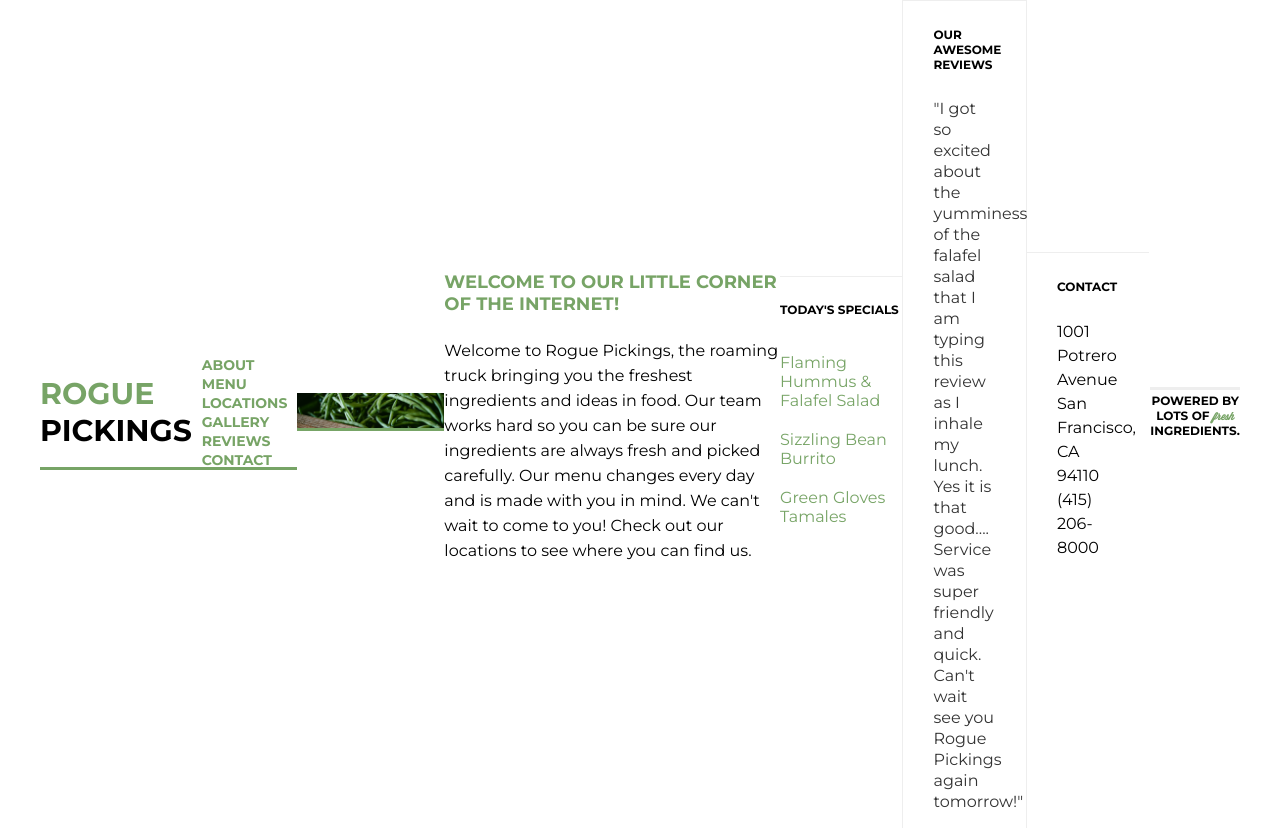
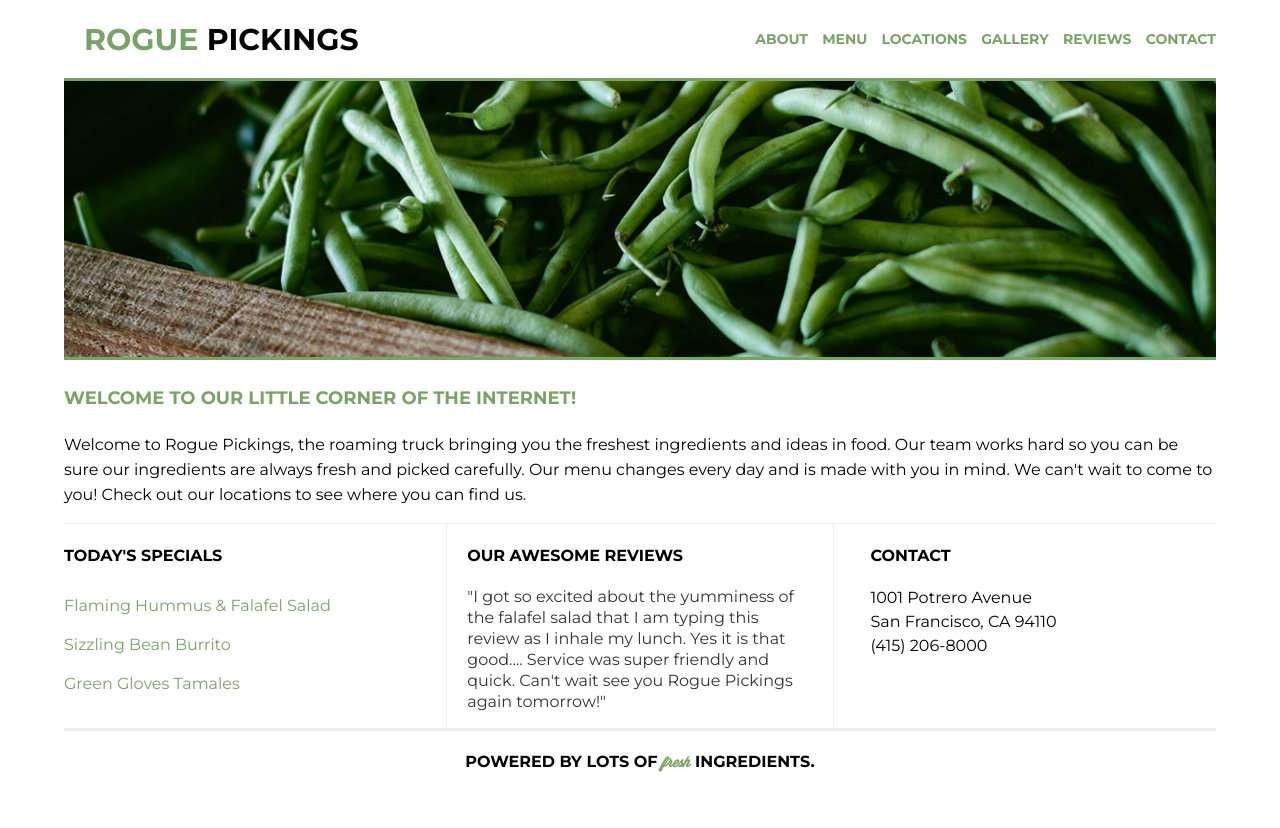
Before and after one commit to Mai30/rogue_pickings-responsive, a plain HTML site: page index.html in a window 1280 px wide. After the commit the page ends 800 px from the top, so only its background shows below. Drawn offline with Linux system fonts and the light colour scheme.

Commit message:
finishing making static site responsive

```diff
--- a/css/main.css
+++ b/css/main.css
@@ -10,7 +10,7 @@ html {
 body {
 	display: flex;
   justify-content: center;
-  align-items: center;
+	align-items: center;
 	font-family: 'Montserrat', Helvetica, Arial, sans-serif;
 	font-size: 1em;
 }
@@ -18,9 +18,11 @@ body {
 .container {
 	display: flex;
   justify-content: center;
-  align-items: center;
+	align-items: center;
+	flex-flow: row wrap;
 	max-width: 1200px;
-	margin: 0 auto;
+	width: 90%;
+	/*margin: 0 auto; */
 }
 
 h1,
@@ -41,37 +43,46 @@ h3 {
 	font-size: 1.125em; /* 18px*/
 }
 h4 {
-	font-size: 0.75em; /* 12px */
+	font-size: 1em; /* 12px too small*/
 }
 
 p {
 	font-size: 0.875em; /* 14px */
-	line-height: 21px;
-    padding: 0 30px;
+	line-height: 1.3125; /* 21px */
+  /*padding: 0 30px; */
 }
 
 /*The widths are in a percentage!*/
 header {
 	display: flex;
   justify-content: center;
-  align-items: center;
-	height: 110px;
+	align-items: center;
+	flex-flow: row wrap;
+	/*height:
+	margin: 0 auto;*/
 	border-bottom: 3px solid #77a466;
-	margin: 0 auto;
+	text-align: center;
+	width: 100%;
 }
 
 header h1 {
-	float: left;
+	border-bottom: 3px solid #77a466;
+	/*float: left; not needed */
+	font-size: 1.875em;
 	margin: 0;
-	padding: 38px 0;
+	padding: 20px; /* 38px 0 */
+	width: 100%;
 }
+
 header h1 span {
 	color: #77a466;
 }
 
 header nav {
-	float: right;
-	padding: 46px 0;
+	/*float: right;
+	padding: 46px 0; */
+	padding: 20px 0;
+	width: 100%;
 }
 header nav ul {
 	margin: 0;
@@ -80,11 +91,12 @@ header nav ul {
 header nav ul li {
 	text-transform: uppercase;
 	font-weight: 700;
-	font-size: 0.875em; /* 14px */
-	padding: 0 10px;
-	display: inline;
+	font-size: .875em; /* 14px */
+	padding: 10px 0; /*0 10px */
+	/*display: inline */
+	list-style-type: none;
 }
-header nav ul li a{
+header nav ul li a {
 	text-decoration: none;
 	color:#77a466;
 }
@@ -94,62 +106,68 @@ header nav ul li a{
 .bottom-section {
 	display: flex;
   justify-content: center;
-  align-items: center;
-	margin: 0 auto;
-	clear: both;
+	align-items: center;
+	flex-flow: row wrap;
+	/*margin: 0 auto;
+	clear: both; */
+
 }
 
-.main-image {
+/*.main-image {
 	height: auto;
-	float: left;
-}
+	float: left; not needed as using flex
+}*/
+
 .main-image img {
 	width: 100%;
 	border-bottom: 3px solid #77a466;
 }
 
-.main-title {
+/*.main-title {
 	height: auto;
 	float: left;
-}
+} Not needed  */
+
 .main-title h3 {
 	text-align: left;
 	padding: 5px 0;
 	color: #77a466;
+	font-size: 1.125em; /* 18px */
 }
 .main-title p {
 	padding: 0;
 	font-size: 1em; /* 16px */
-	line-height: 25px;
+	line-height:  1.5625; /* 25px */
 }
 
 .section-one,
 .section-two,
 .section-three {
-	width: 33%;
-	height: auto;
-	float: left;
 	border-top: 1px solid #eee;
+	width: 100%; /*33% */
+	/*height: auto;
+	float: left; not needed */
 }
 
-.section-one h4 {
+/*.section-one h4 {
 	padding: 10px 0;
 }
 
-.section-two {
+/*.section-two {
 	border-left: 1px solid #eee;
 	border-right: 1px solid #eee;
-}
+}  To put in the tablet section
 
 .section-two h4,
 .section-three h4 {
-	padding: 10px 30px;
-}
+	padding: 0; /* to use for desktop/tablet 10px 30px
+}*/
 
 .menu {
 	list-style: none;
 	padding: 0;
 }
+
 .menu li {
 	padding: 10px 0;
 	color:#77a466;
@@ -158,24 +176,28 @@ header nav ul li a{
 .reviews {
 	color: #333;
 	font-size: 1em; /* 16px */
-	line-height: 21px;
+	line-height: 1.3125; /* 21px */
+	/*padding: 0; */
 }
 
 .address {
 	font-size: 1em; /* 16px */
-	line-height: 24px;
+	line-height: 1.5; /*24px*/
+	/*padding: 0; */
 }
 
 /*The widths are in a percentage!*/
 footer {
 	display: flex;
   justify-content: center;
-  align-items: center;
-	height: 50px;
+	align-items: center;
+	flex-flow: row wrap;
 	border-top: 3px solid #eee;
 	margin: 0 auto;
-	clear: both;
 	text-align: center;
+	width: 100%;
+	/*clear: both;
+	height: 50px;*/
 }
 footer span {
 	font-family: 'Wisdom Script', cursive;
@@ -183,3 +205,47 @@ footer span {
 	color: #77a466;
 	font-size: 0.875em; /* 14px */
 }
+
+@media only screen and (min-width:768px) {
+	/* Tablet styles here */
+		.bottom-section {
+			justify-content: space-between;
+			align-items: flex-start;
+			border-top: 1px solid #eee;
+		}
+
+		.section-one,
+		.section-two,
+		.section-three {
+			border-top: none;
+			flex-basis: 30%;
+		}
+
+		.section-two {
+			border-left: 1px solid #eee;
+			border-right: 1px solid #eee;
+			padding: 0 20px;
+		}
+}
+
+@media all and (min-width:1200px) {
+	/* Desktop styles here */
+		header {
+			justify-content: space-between;
+		}
+
+		header h1 {
+			border-bottom: none;
+			text-align: left;
+			width: 40%;
+		}
+
+		header nav {
+			width: 40%;
+		}
+
+		header nav ul {
+			display: flex;
+			justify-content: space-between;
+		}
+}
```
